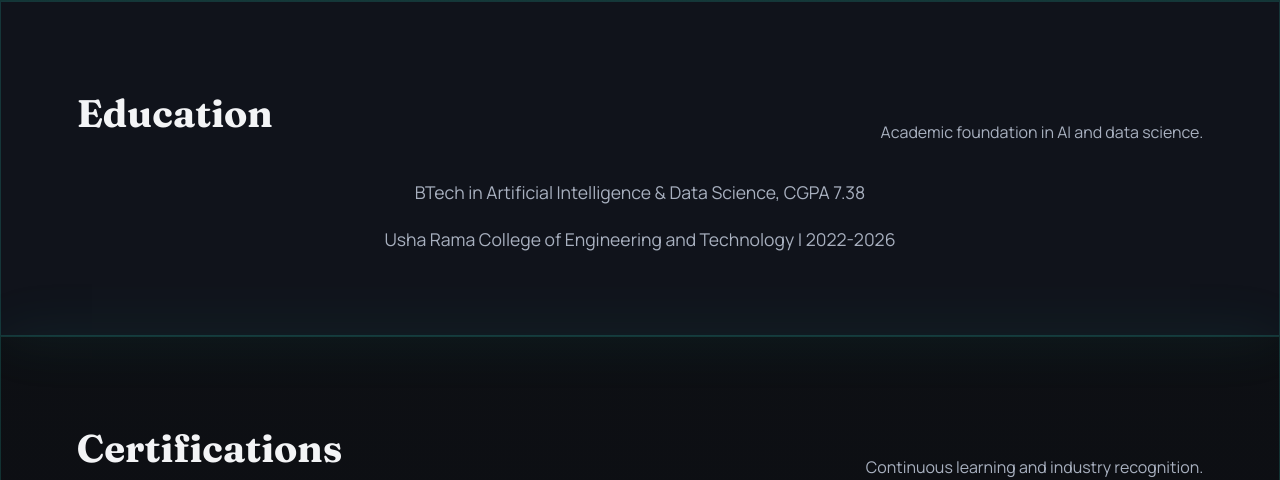
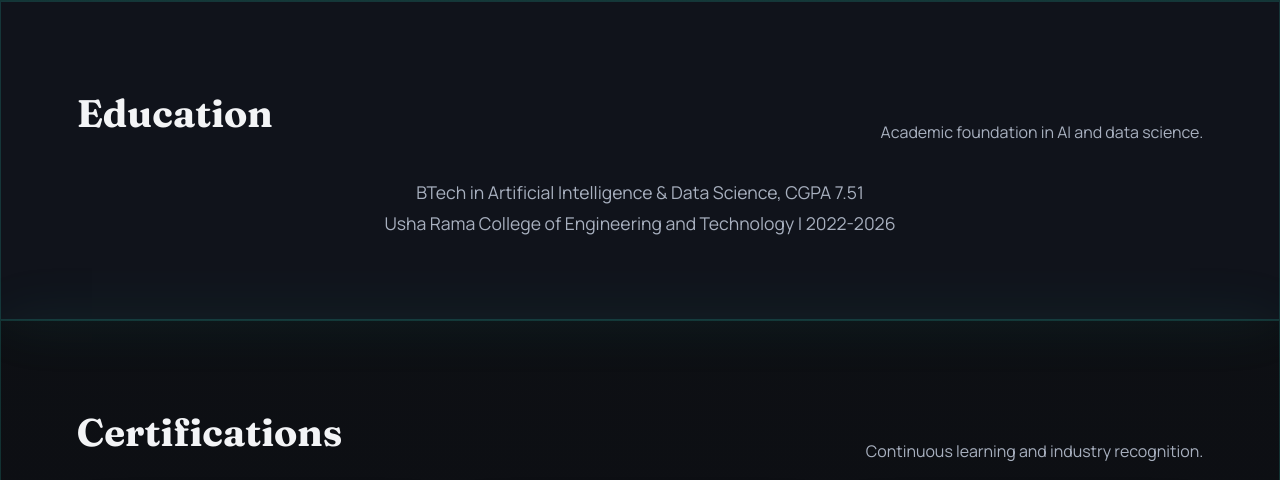
Before and after one commit to VishnuDeepak213/Vishnu-Deepak, a Django app: page / in a window 1280 px wide. Shown: the part 3912-4392 px from the top of the page. Run offline with Django 5.2, Linux system fonts and the light colour scheme.

Commit message:
Update home.html

```diff
--- a/templates/home.html
+++ b/templates/home.html
@@ -345,12 +345,13 @@
     <p>Academic foundation in AI and data science.</p>
   </div>
   <div class="about">
-    <p>
-      BTech in Artificial Intelligence & Data Science, CGPA 7.38
-    </p>
-    <p>
-      Usha Rama College of Engineering and Technology | 2022-2026
-    </p>
+    <div class="education-content">
+  <p>
+    BTech in Artificial Intelligence & Data Science, CGPA 7.51
+  </p>
+  <p>
+    Usha Rama College of Engineering and Technology | 2022-2026
+  </p>
   </div>
 </section>
 
```
